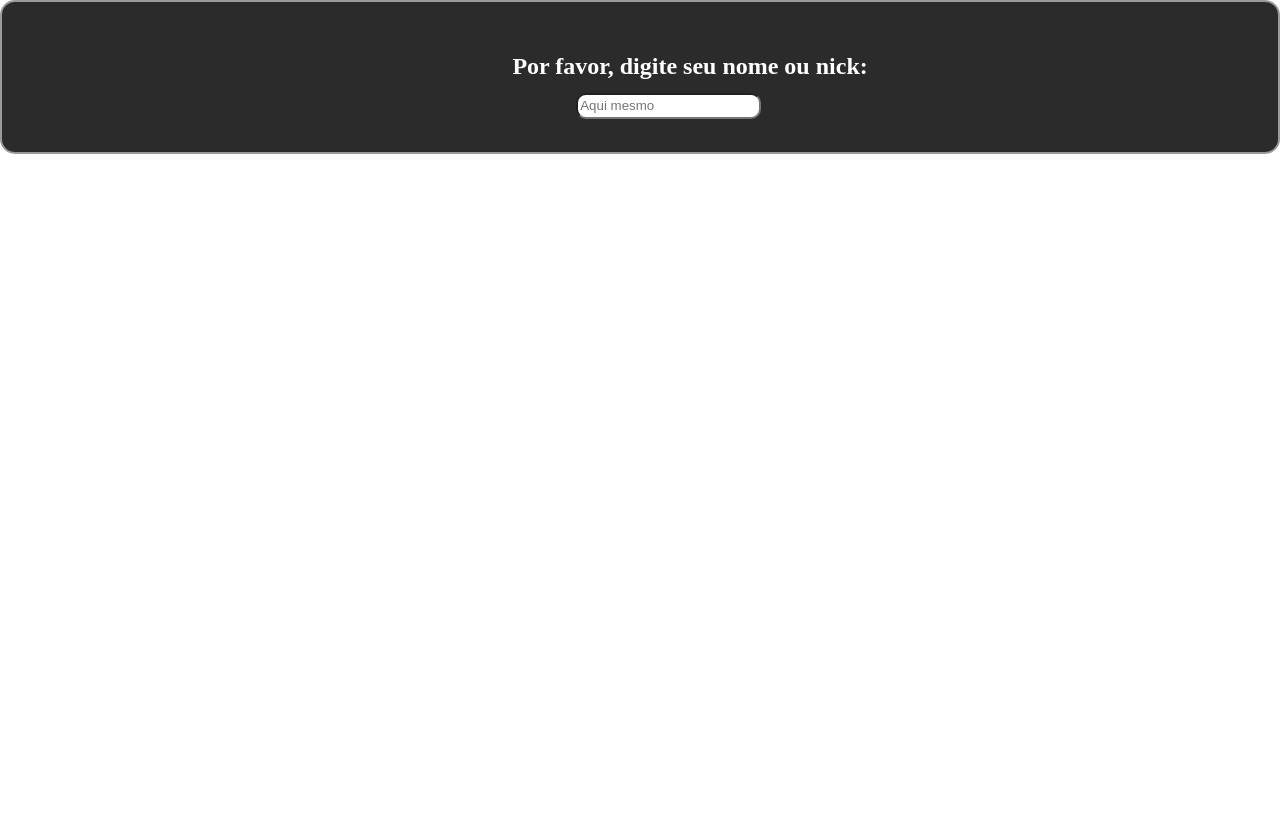
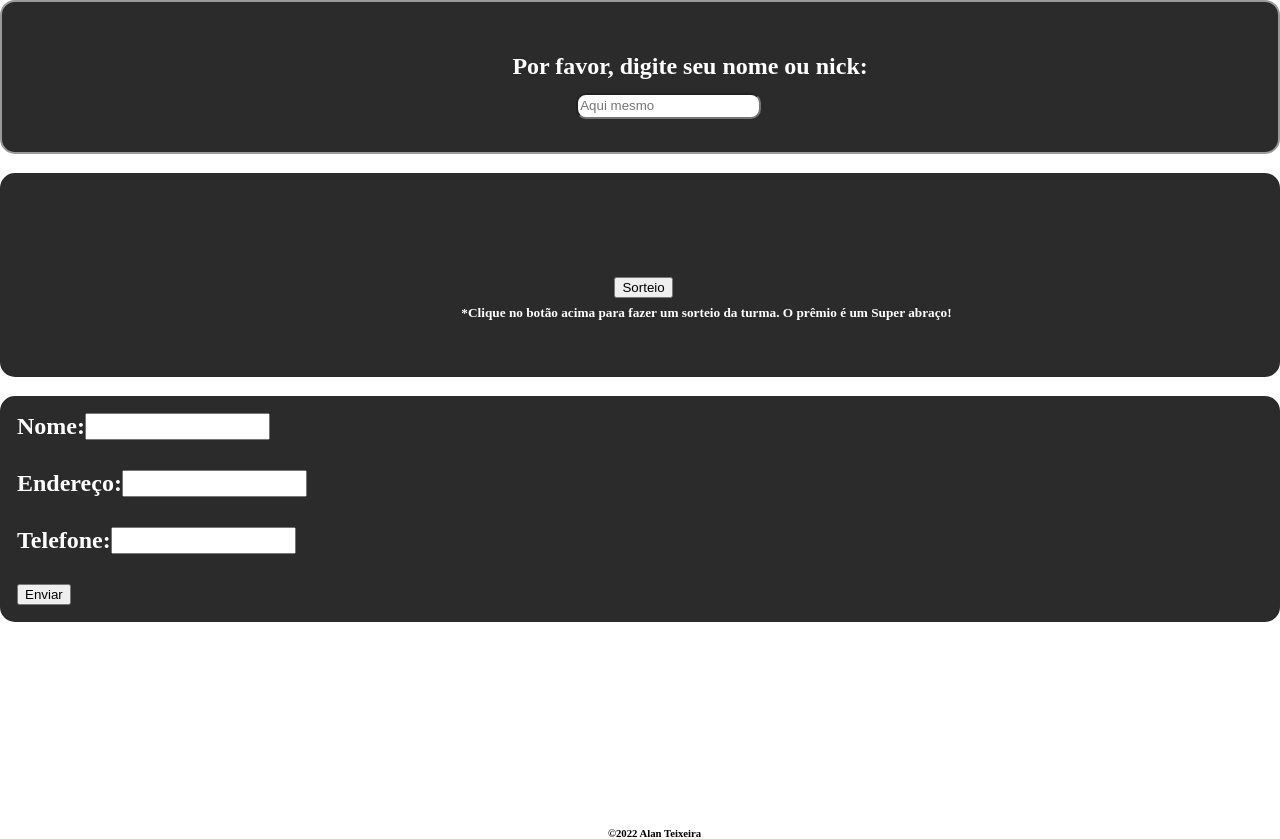
Before and after one commit to teixeiraalan/ultimo-rsti, a plain HTML site: page index.html in a window 1280 px wide. Before the commit the page ends 800 px from the top, so only its background shows below. Drawn offline with Linux system fonts and the light colour scheme.

Commit message:
Add files via upload

```diff
--- a/components/style.css
+++ b/components/style.css
@@ -15,3 +15,24 @@
     margin-left: 40%;
     margin-top: 4%;
 }
+
+.corpo{
+    background-color: #2b2b2b;
+    border: 2px solid #2b2b2b;
+    border-radius: 15px;
+    height: 200px;
+    margin-top: 1.5%;
+}
+
+.sorteio{
+    margin-left: 48%;
+    margin-top: 8%;
+}
+
+footer{
+    border: 2px solid #2b2b2b;
+    border-radius: 15px;
+    margin-top: 1.5%;
+    color: white;
+    background-color: #2b2b2b;
+}
--- a/index.html
+++ b/index.html
@@ -16,14 +16,38 @@
     </header>
 
     <main>
-        <div class="corpo"></div>
+        <div class="corpo">
+            <input type="button" value="Sorteio" class="sorteio">
+            <h5 style="color: white; margin-left: 36%; margin-top: 0.5%;">*Clique no botão acima para fazer um sorteio da turma. O prêmio é um Super abraço!</h5>
+        </div>
     </main>
 
-    <div class="botao"></div>
+    <div class="botao">
+
+    </div>
 
     <footer>
-        <div class="fim"></div>
+        <div class="fim">
+            <form style="display: flex; padding: 15px;">
+                <h2>Nome:</h2>
+                <input type="text">
+            </form>
+            <form style="display: flex; padding: 15px;">
+                <h2>Endereço:</h2>
+                <input type="text">
+            </form>
+            <form style="display: flex; padding: 15px;">
+                <h2>Telefone:</h2>
+                <input type="text">
+            </form>
+            <form style="display: flex; padding: 15px;">
+                <input type="button" value="Enviar">
+            </form>
+        </div>
     </footer>
+    <a href="https://github.com/Alanteixeira29" style="color: black; text-decoration: none; cursor: default;" target="_blank">
+        <h6 style="margin-left: 47.5%;margin-top: 16%;">&copy;2022 Alan Teixeira</h6>
+    </a>
 
     <script src="components/javascript.js"></script>
 </body>
```
